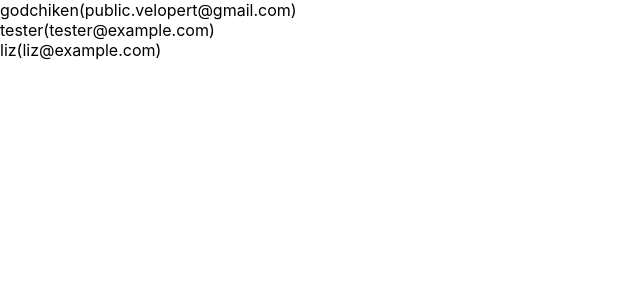
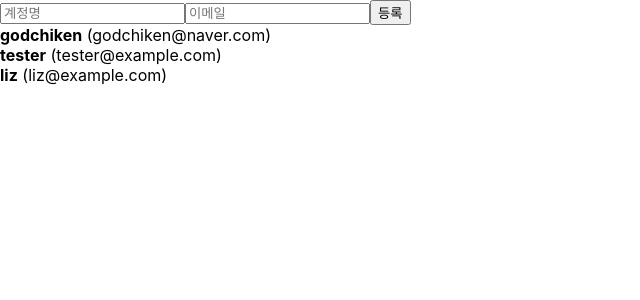
Before and after one commit to GodChiken/fast-campus-react, a React (Create React App) app: page / in a window 1280 px wide. Shown: the top 300 px of the page, without its empty margins (0-640 px from the left). Built offline with nearby package versions, Linux system fonts and the light colour scheme.

Commit message:
12. 배열에 항목 추가하기 - 실습 완료분

```diff
--- a/src/component/App.js
+++ b/src/component/App.js
@@ -1,8 +1,61 @@
-import React from 'react';
+import React,{useRef, useState} from 'react';
 import UserList from "./UserList";
+import CreateUser from "./CreateUser";
 
 export default function App() {
+    const [inputs,setInputs] = useState({
+        username: '',
+        email: ''
+    });
+    const {username, email} = inputs;
+    const onChange = e => {
+        const {value,name} = e.target;
+        setInputs({
+            ...inputs,
+            [name] : value
+        })
+    };
+    const [users,setUsers] = useState([
+        {
+            id: 1,
+            username: 'godchiken',
+            email: 'godchiken@naver.com'
+        },
+        {
+            id: 2,
+            username: 'tester',
+            email: 'tester@example.com'
+        },
+        {
+            id: 3,
+            username: 'liz',
+            email: 'liz@example.com'
+        }
+    ]);
+
+    const nextId = useRef(4);
+    const onCreate = () => {
+        const user = {
+            id : nextId.current,
+            username,
+            email
+        };
+        setUsers([...users,user]);
+        setInputs({
+            username : '',
+            email: ''
+        });
+        nextId.current += 1;
+    };
     return (
-        <UserList/>
+        <>
+            <CreateUser
+                username={username}
+                email={email}
+                onChange={onChange}
+                onCreate={onCreate}
+            />
+            <UserList users={users} />
+        </>
     );
 }
--- /dev/null
+++ b/src/component/CreateUser.js
@@ -0,0 +1,21 @@
+import React from 'react';
+
+export default function CreateUser({ username, email, onChange, onCreate }) {
+    return (
+        <div>
+            <input
+                name="username"
+                placeholder="계정명"
+                onChange={onChange}
+                value={username}
+            />
+            <input
+                name="email"
+                placeholder="이메일"
+                onChange={onChange}
+                value={email}
+            />
+            <button onClick={onCreate}>등록</button>
+        </div>
+    );
+}
--- a/src/component/UserList.js
+++ b/src/component/UserList.js
@@ -1,42 +1,19 @@
-import React,{useRef} from 'react';
+import React from 'react';
 
-function User({user}) {
+function User({ user }) {
     return (
         <div>
-            {user.username}({user.email})
+            <b>{user.username}</b> <span>({user.email})</span>
         </div>
     );
 }
 
-export default function UserList() {
-    const users = [
-        {
-            id: 1,
-            username: 'godchiken',
-            email: 'public.velopert@gmail.com'
-        },
-        {
-            id: 2,
-            username: 'tester',
-            email: 'tester@example.com'
-        },
-        {
-            id: 3,
-            username: 'liz',
-            email: 'liz@example.com'
-        }
-    ];
-    const nextId = useRef(4);
-    const onCreate = () => {
-        nextId.current+=1;
-    };
+export default function UserList({ users }) {
     return (
         <div>
-            {
-                users.map(user =>(
-                    <User user={user} key={user.id}/>
-                ))
-            }
+            {users.map(user => (
+                <User user={user} key={user.id} />
+            ))}
         </div>
     );
 }
```
